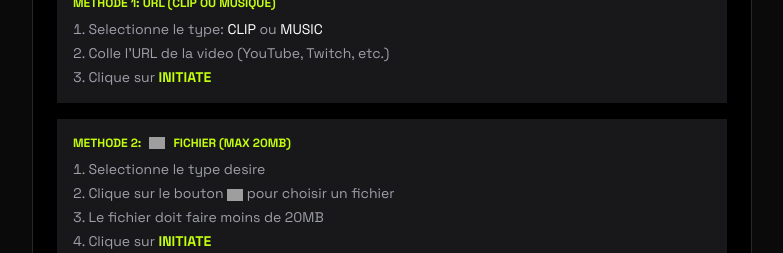
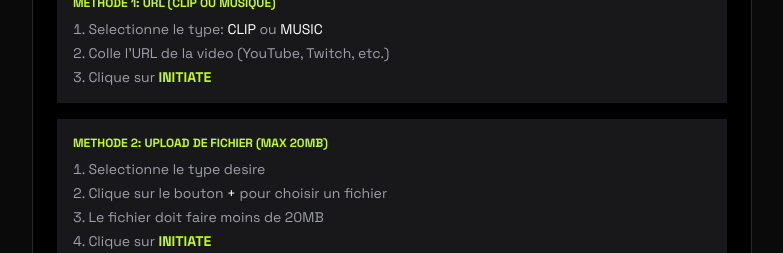
Before and after one commit to Lbaert/projetF, a Next.js app in the folder fist-app/: page /about in a window 1280 px wide. Shown: the part 940-1193 px from the top of the page, without its empty margins (248-1031 px from the left). Built offline with nearby package versions, Linux system fonts and the light colour scheme; grey boxes are pictures that could not be loaded.

Commit message:
Revert "fix: replace upload text with drop.webp icon in About"
This reverts commit a2f40b7f5c1c385802bf69ee7313e969549af0f3.

```diff
--- a/fist-app/app/about/page.tsx
+++ b/fist-app/app/about/page.tsx
@@ -85,10 +85,10 @@ export default function AboutPage() {
             </div>
 
             <div className="bg-zinc-900 p-4 space-y-2">
-              <p className="text-[#C2FE0C] font-bold uppercase text-xs flex items-center gap-2">Methode 2: <img src="/drop.webp" alt="Drop" className="w-4 h-4 object-contain" /> Fichier (max 20MB)</p>
+              <p className="text-[#C2FE0C] font-bold uppercase text-xs">Methode 2: Upload de fichier (max 20MB)</p>
               <ol className="list-decimal list-inside text-zinc-400 space-y-1">
                 <li>Selectionne le type desire</li>
-                <li>Clique sur le bouton <img src="/drop.webp" alt="Drop" className="w-4 h-4 inline-block object-contain" /> pour choisir un fichier</li>
+                <li>Clique sur le bouton <span className="text-white">+</span> pour choisir un fichier</li>
                 <li>Le fichier doit faire moins de 20MB</li>
                 <li>Clique sur <span className="text-[#C2FE0C] font-bold">INITIATE</span></li>
               </ol>
```
